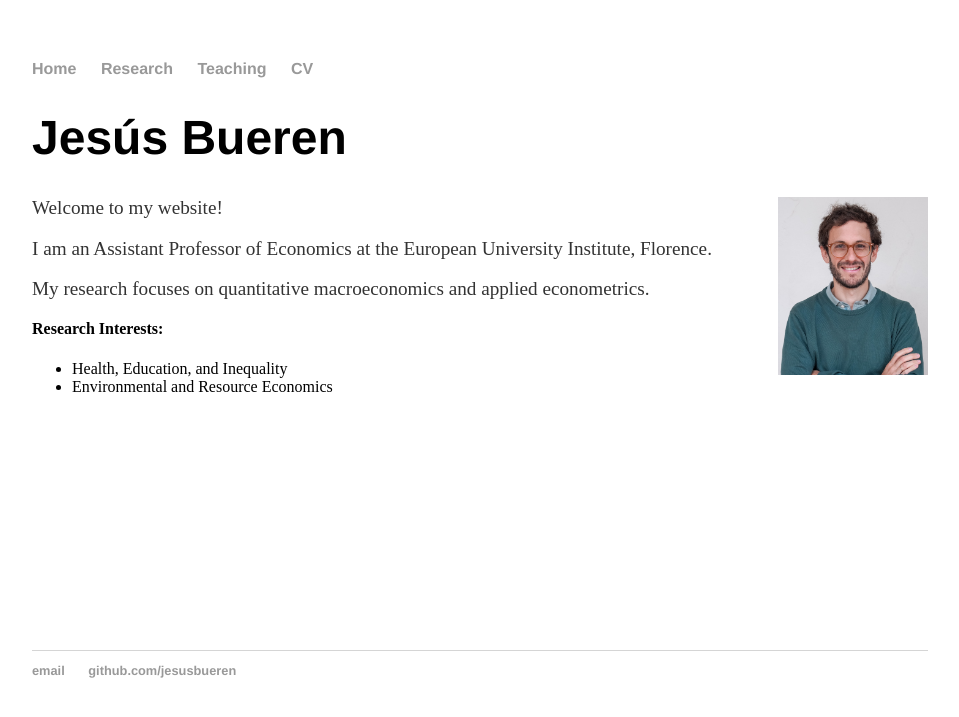
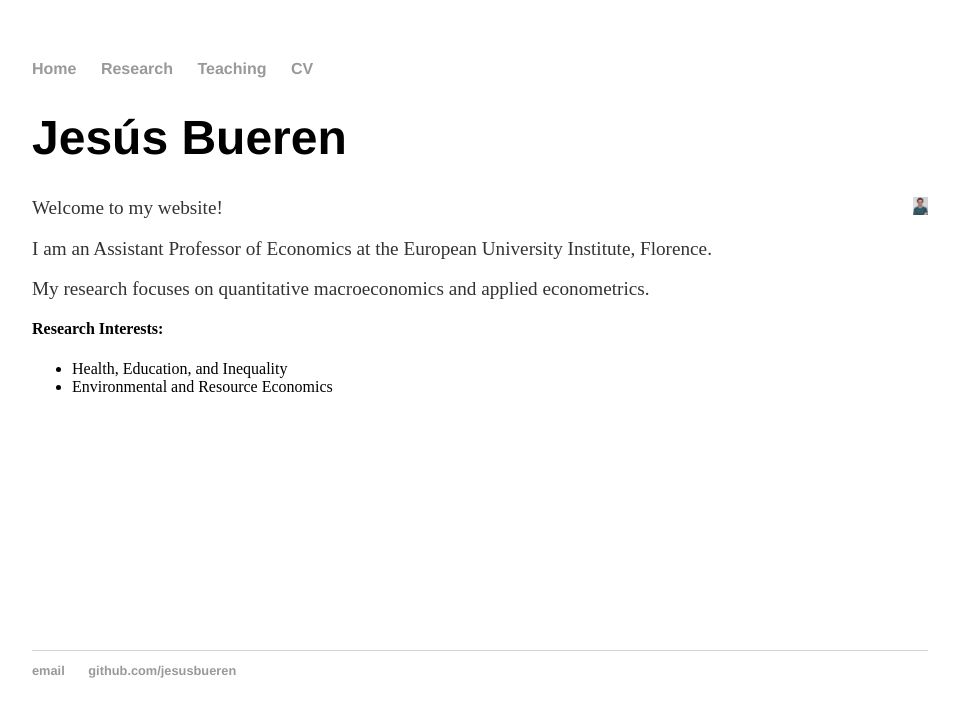
Before and after one commit to jesusbueren/jesusbueren.github.io, a Jekyll site: the page built from index.html, in a window 1280 px wide. Shown: the top 717 px of the page, without its empty margins (160-1119 px from the left). Built offline with Jekyll 4.4.1, drawn with Linux system fonts in a browser that asks for light colours.

Commit message:
Update main.css

```diff
--- a/css/main.css
+++ b/css/main.css
@@ -45,7 +45,7 @@
 .right-image {
     float: right;
     width: 20%;
-    max-width: 150px;
+    max-width: 15px;
     margin-left: 20px;
     margin-bottom: 20px;
 }
```
